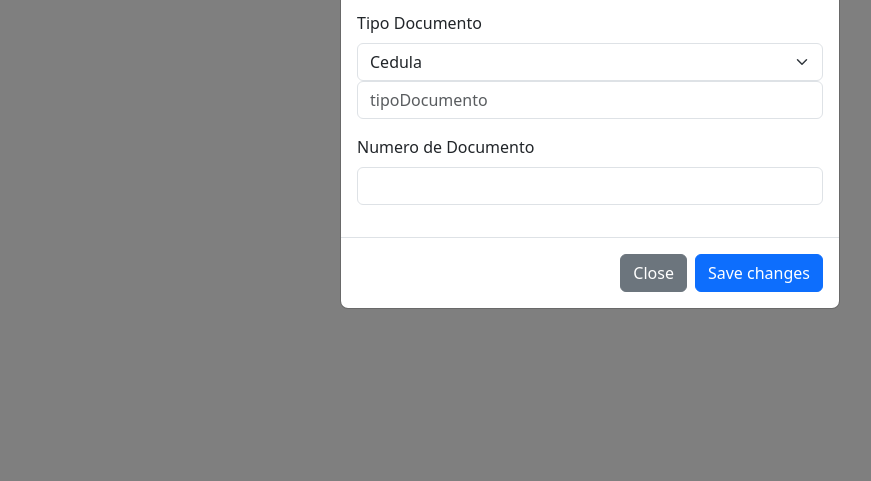
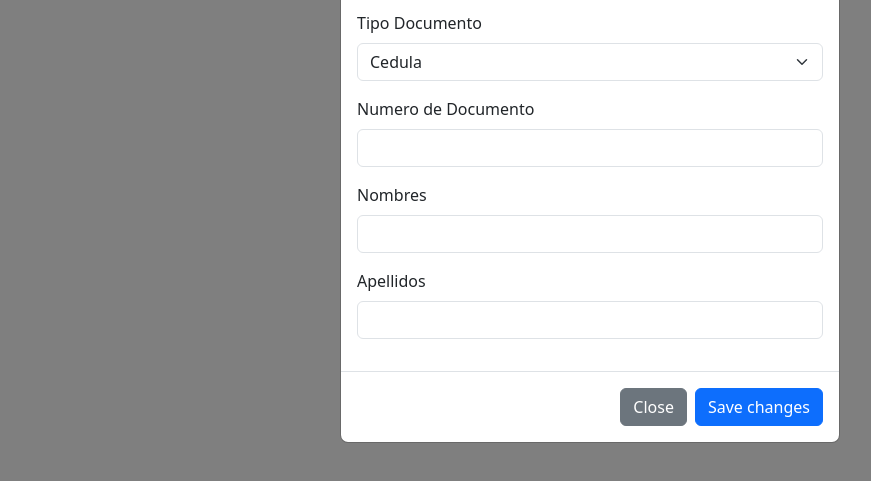
Before and after one commit to Juan9617/work2, a website with bundled scripts: page NuevaCarpeta/pages/index.html in a window 1280 px wide. Both pictures are taken after a click on the button "Registro estudiante". Shown: the part 97-578 px from the top of the page, without its empty margins (50-921 px from the left). Built offline with nearby package versions, Linux system fonts and the light colour scheme.

Commit message:
implementacion cambios

```diff
--- a/NuevaCarpeta/pages/index.html
+++ b/NuevaCarpeta/pages/index.html
@@ -38,11 +38,18 @@
                     <option value="2">Pasaporte</option>
                     <option value="3">Tarjeta de identidad</option>
                 </select>
-                <input type="text" class="form-control" id="exampleFormControlInput1" placeholder="tipoDocumento">
               </div>
               <div class="mb-3">
                 <label for="numeroDocumento" class="form-label">Numero de Documento</label>
                 <input type="number" class="form-control" id="numeroDocumento"></input>
+              </div>
+              <div class="mb-3">
+                <label for="Nombre" class="form-label">Nombres</label>
+                <input type="text" class="form-control" id="nombre"></input>
+              </div>
+              <div class="mb-3">
+                <label for="Apellido" class="form-label">Apellidos</label>
+                <input type="text" class="form-control" id="apellido"></input>
               </div>
         </form>
         </div>
```
